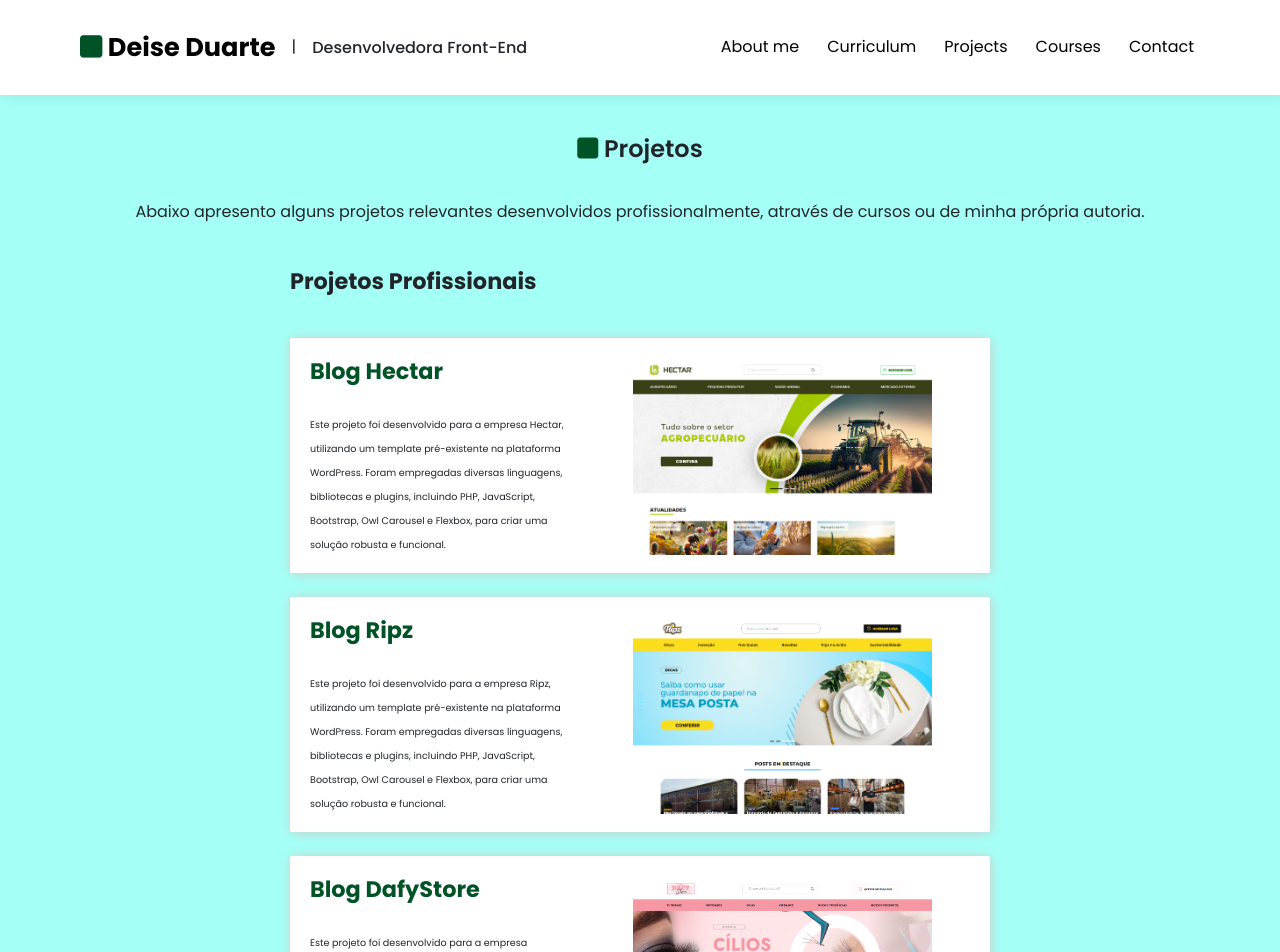
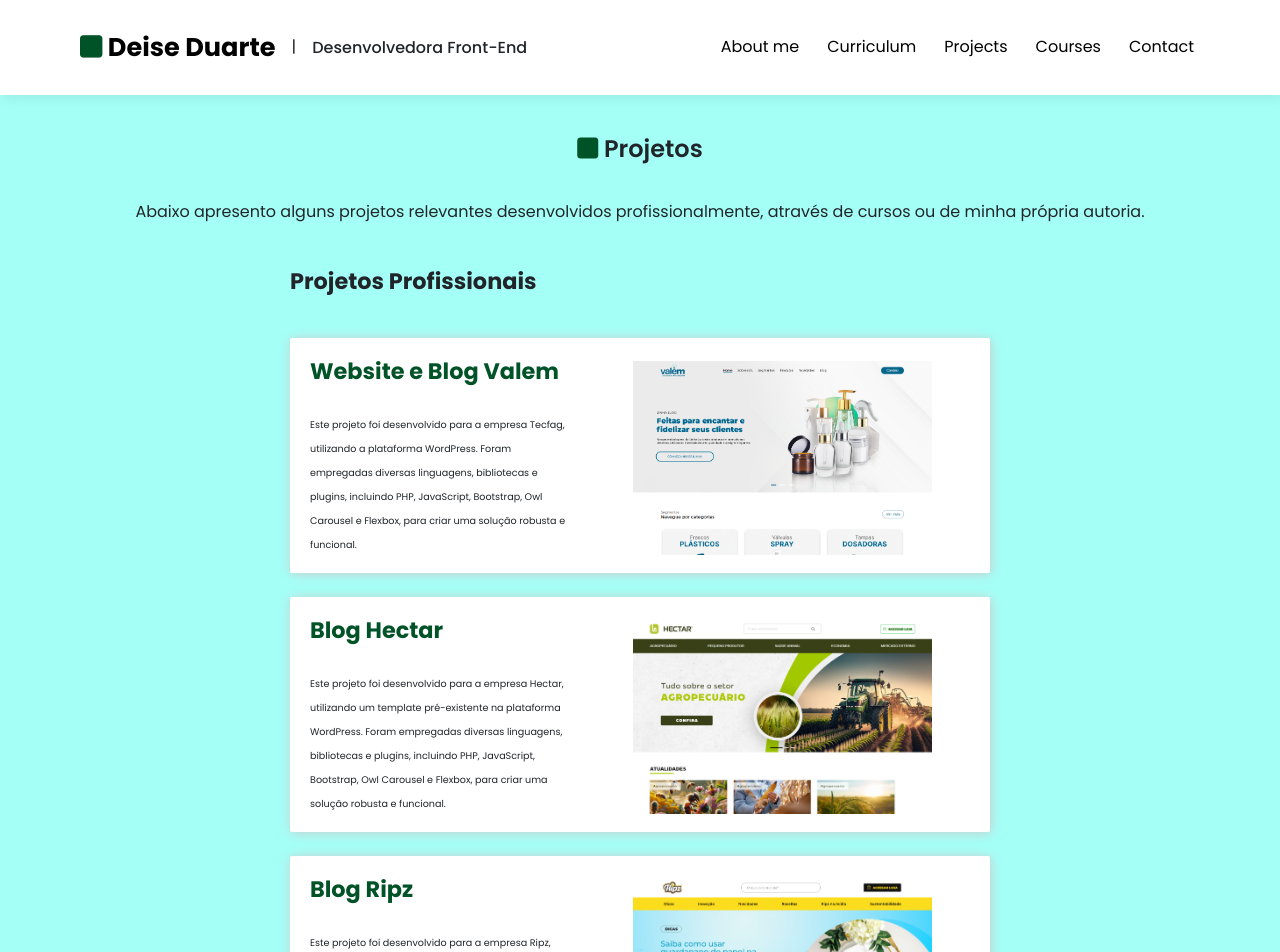
Before and after one commit to vgd15/portifolio, a React (Create React App) app: page /projects in a window 1280 px wide. Shown: the top 952 px of the page. Built offline with nearby package versions, Linux system fonts and the light colour scheme.

Commit message:
"Projeto Valem"

```diff
--- a/src/components/pages/projects/projects.jsx
+++ b/src/components/pages/projects/projects.jsx
@@ -19,6 +19,7 @@ import DomLocalStorage from '../../../img/DomLocalStorage.png'
 import PaginaDinamica from '../../../img/PaginaDinamica.png';
 import MetodosArray from '../../../img/MetodosArray.png';
 import ValidandoFormularios from '../../../img/ValidandoFormularios.png';
+import Valem from '../../../img/Valem.png';
 
 
 
@@ -33,11 +34,23 @@ function Projects(){
                         <div className="card">
                             <div className=" d-flex flex-row row">
                                 <div className="col-md-5 ">
+                                <h3 className="card-title">Website e Blog Valem</h3>
+                                <p>Este projeto foi desenvolvido para a empresa Tecfag, utilizando a plataforma WordPress. Foram empregadas diversas linguagens, bibliotecas e plugins, incluindo PHP, JavaScript, Bootstrap, Owl Carousel e Flexbox, para criar uma solução robusta e funcional.</p>
+                                </div>
+                                <div className="img-card col-md-7 d-flex justify-content-center align-items-center flex-column">
+                                    <img src={Valem} alt="Imagem projeto Valem" className="img-projeto" />
+                                    <a href="https://valempack.com.br/" target="_blank" rel="noreferrer"><div className="overlay-img"></div></a>
+                                </div>
+                            </div>
+                          </div>
+                        <div className="card">
+                            <div className=" d-flex flex-row row">
+                                <div className="col-md-5 ">
                                 <h3 className="card-title">Blog Hectar</h3>
                                 <p>Este projeto foi desenvolvido para a empresa Hectar, utilizando um template pré-existente na plataforma WordPress. Foram empregadas diversas linguagens, bibliotecas e plugins, incluindo PHP, JavaScript, Bootstrap, Owl Carousel e Flexbox, para criar uma solução robusta e funcional.</p>
                                 </div>
                                 <div className="img-card col-md-7 d-flex justify-content-center align-items-center flex-column">
-                                    <img src={BlogHectar} alt="Imagem primeiro projeto" className="img-projeto" />
+                                    <img src={BlogHectar} alt="Imagem projeto Hectar" className="img-projeto" />
                                     <a href="https://blog.hectar.com.br/" target="_blank" rel="noreferrer"><div className="overlay-img"></div></a>
                                 </div>
                             </div>
```
Also changed, not shown: src/img/valem.png (added).
